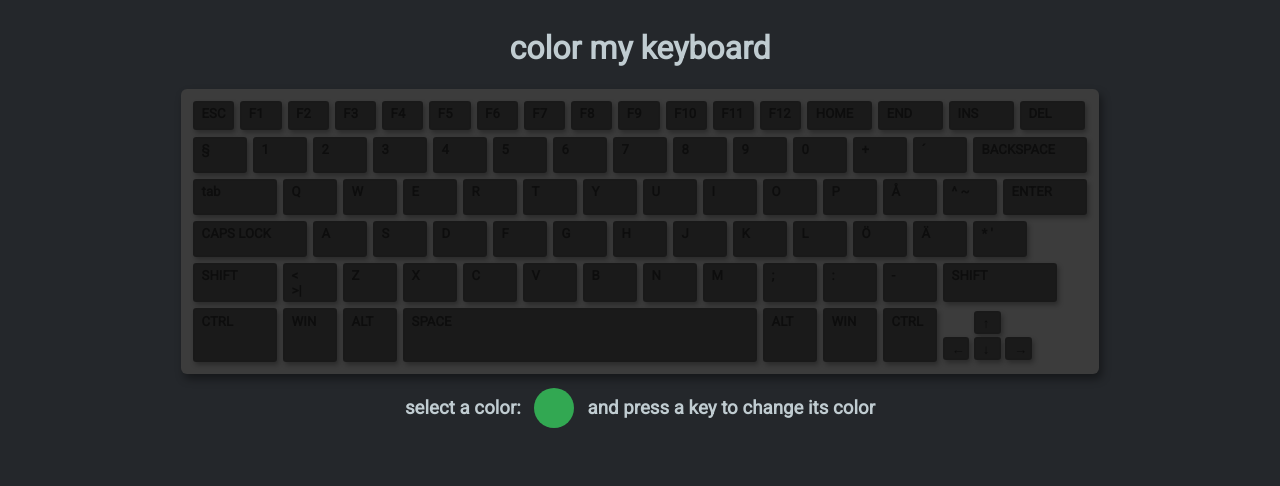
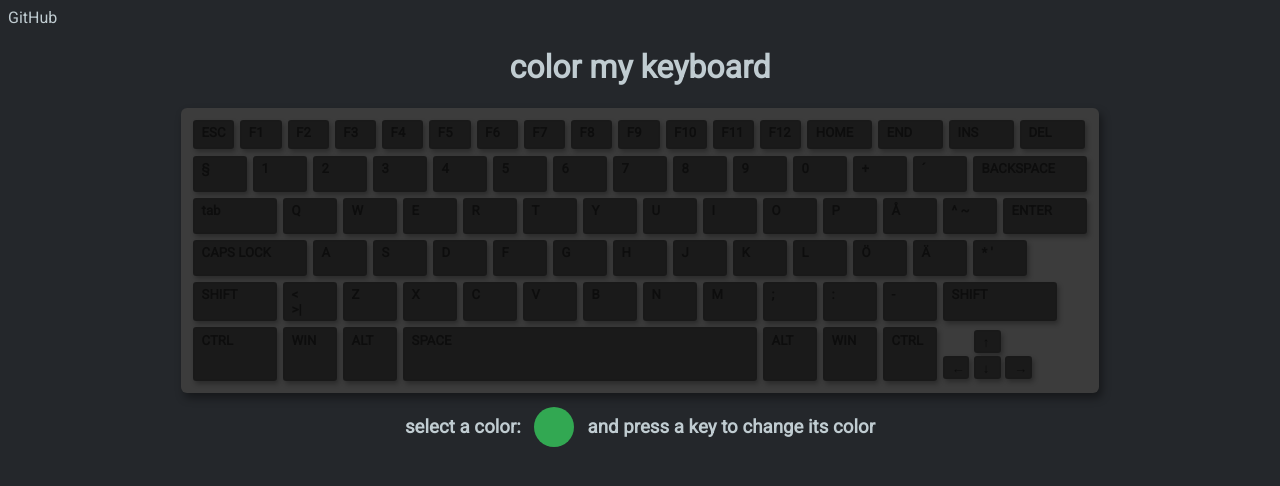
Before and after one commit to kumpmati/color-my-keyboard, a plain HTML site: page public/index.html in a window 1280 px wide. Drawn offline with Linux system fonts and the light colour scheme; some packages are replaced by stand-ins of ours; no server answers.

Commit message:
github link

```diff
--- a/public/index.html
+++ b/public/index.html
@@ -8,6 +8,7 @@
     <title>Color My Keyboard</title>
   </head>
   <body>
+      <a id="git" href="https://github.com/kumpmati/color-my-keyboard" target="_new">GitHub</a>
     <div id="keyboard-wrapper">
         <h1>color my keyboard</h1>
         <div id="keyboard">
--- a/public/main.css
+++ b/public/main.css
@@ -141,3 +141,11 @@ body {
     height: 1.75em;
     margin-top: .2em;
 }
+
+#git {
+    color: var(--text-color);
+    text-decoration: none;
+}
+#git:hover {
+    color: white;
+}
```
